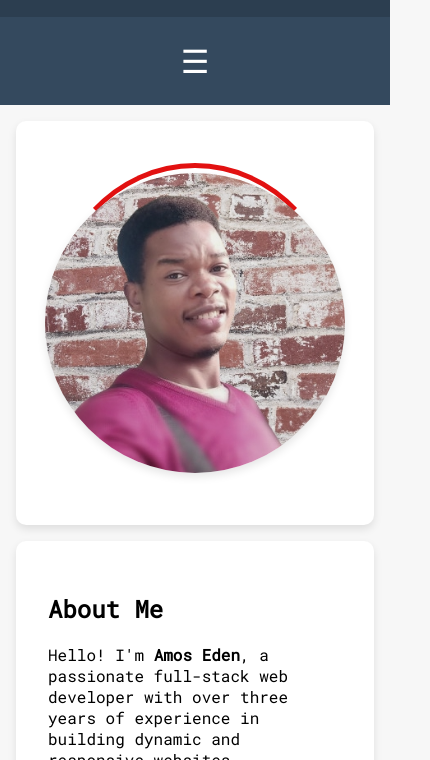
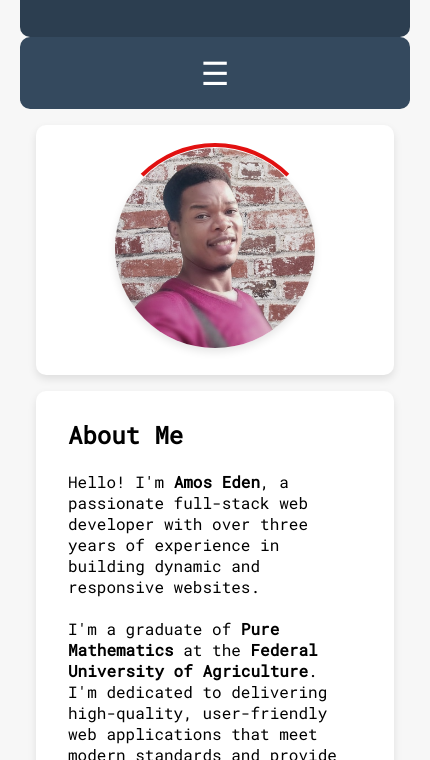
Before and after one commit to El-idn/El-idn, a plain HTML site: page index.html in a window 390 px wide. Shown: the part 154-914 px from the top of the page, 430 px wide, since content can reach past the window. Drawn offline with Linux system fonts and the light colour scheme.

Commit message:
fixed_img_spinner_max_width

```diff
--- a/index.html
+++ b/index.html
@@ -8,6 +8,7 @@
     <link href="https://fonts.googleapis.com/css2?family=Roboto+Mono&display=swap" rel="stylesheet">
 </head>
 <body>
+    <div class="container">
     <header>
         <h1>Amos Eden</h1>
         <p>Junior Fullstack Web Developer</p>
@@ -26,7 +27,7 @@
     <section id="photo">
         <div class="photo-container">
             <div class="spinner"></div>
-            <img src="img/photo.png" alt="Amos Eden">
+            <img src="img/photo.png" alt="jjj kkk">
         </div>
     </section>
     <section id="about">
@@ -100,5 +101,6 @@
         <p>&copy; 2024 Amos Eden</p>
     </footer>
     <script src="scripts.js"></script>
+</div>
 </body>
 </html>
--- a/styles.css
+++ b/styles.css
@@ -5,11 +5,19 @@ body {
     background-color: #f7f7f7; /* Softer background color */
 }
 
+.container {
+    max-width: 1000px; /* Maximum width for desktop view */
+    margin: 0 auto; /* Center the container */
+    padding: 20px; /* Padding for inner spacing */
+}
+
 header {
     background-color: #2c3e50;
     color: white;
     text-align: center;
     padding: 1.5em 0;
+    border-radius: 10px;
+
 }
 
 nav {
@@ -17,8 +25,10 @@ nav {
     display: flex;
     justify-content: center; /* Center the navigation */
     align-items: center;
-    padding: 1em;
+    padding: 0.5em;
     position: relative;
+    border-radius: 10px;
+
 }
 
 .menu-icon {
@@ -53,8 +63,12 @@ nav ul li a:hover {
     border-radius: 5px;
 }
 
+
 section {
-    padding: 2em;
+    padding-left: 2em;
+    padding-right: 2em;
+    padding-top: 0.5em;
+    padding-bottom: 0.8em;
     margin: 1em;
     background-color: #ffffff;
     border-radius: 10px;
@@ -112,7 +126,6 @@ section {
     transform: scale(1.0);
     color: #ffffff;
     border-radius: 10px;
-
 }
 
 .project a {
@@ -122,7 +135,7 @@ section {
 
 button.prev, button.next {
     background-color: #34495e;
-    opacity: 20% ;
+    opacity: 20%;
     color: white;
     border: none;
     padding: 0.5em 1em;
@@ -168,19 +181,24 @@ button.prev:hover, button.next:hover {
     display: flex;
     justify-content: center;
     align-items: center;
-    margin: 10px 0;
+    margin: 10px auto;
     position: relative;
+    width: 310px; /* Container size to fit spinner */
+    height: 310px;
 }
 
 .photo-container img {
     width: 300px;
     height: 300px;
+    max-width: 100%;
+    max-height: 100%;
     object-fit: cover;
     border-radius: 50%;
     box-shadow: 0 4px 8px rgba(0, 0, 0, 0.1);
     position: absolute;
-    filter: grayscale(30%) brightness(0.9) contrast(1.1); /* Adjusted values */
+    filter: grayscale(30%) brightness(0.9) contrast(1.1);
     transition: filter 0.3s ease;
+    image-rendering: auto; /* Ensure high-quality rendering */
 }
 
 .photo-container img:hover {
@@ -188,12 +206,14 @@ button.prev:hover, button.next:hover {
 }
 
 .spinner {
-    width: 310px; /* Slightly larger than the photo */
-    height: 310px;
+    width: 100%; /* Ensure spinner matches container size */
+    height: 100%;
     border: 5px solid transparent;
     border-top: 5px solid #e21111;
     border-radius: 50%;
+    position: absolute; /* Ensure it stays centered around the image */
     animation: spin 5s linear infinite;
+    box-sizing: border-box;
 }
 
 /* Spin animation */
@@ -206,20 +226,27 @@ button.prev:hover, button.next:hover {
     }
 }
 
-footer {
-    text-align: center;
-    padding: 0.1em 0;
-    margin-top: 1em;
-    background-color: #2c3e50;
-    color: white;
-    /* position: fixed; */
-    width: 100%;
-    bottom: 0;
-}
-
 
 /* Media queries for responsiveness */
 @media (max-width: 768px) {
+    .container {
+        width: 100%; /* Full width for mobile view */
+    }
+
+    .photo-container {
+        width: 210px; /* Smaller image size for mobile */
+        height: 210px;
+    }
+
+    .photo-container img {
+        width: 200px; /* Smaller image size for mobile */
+        height: 200px;
+    }
+
+    .spinner {
+        border-width: 4px; /* Adjust border size for mobile */
+    }
+
     .menu-icon {
         display: block;
         padding: 0.2em;
@@ -241,8 +268,6 @@ footer {
         display: block;
         padding: 1em;
         padding-right: 2.5em;
-
-        /* border-bottom: 1px solid #1abc9c; */
     }
 
     nav ul li a:hover {
@@ -254,3 +279,14 @@ footer {
         display: flex;
     }
 }
+
+footer {
+    text-align: center;
+    padding: 0.1em 0;
+    margin-top: 1em;
+    background-color: #2c3e50;
+    color: white;
+    width: 100%;
+    bottom: 0;
+    border-radius: 10px;
+}
```
